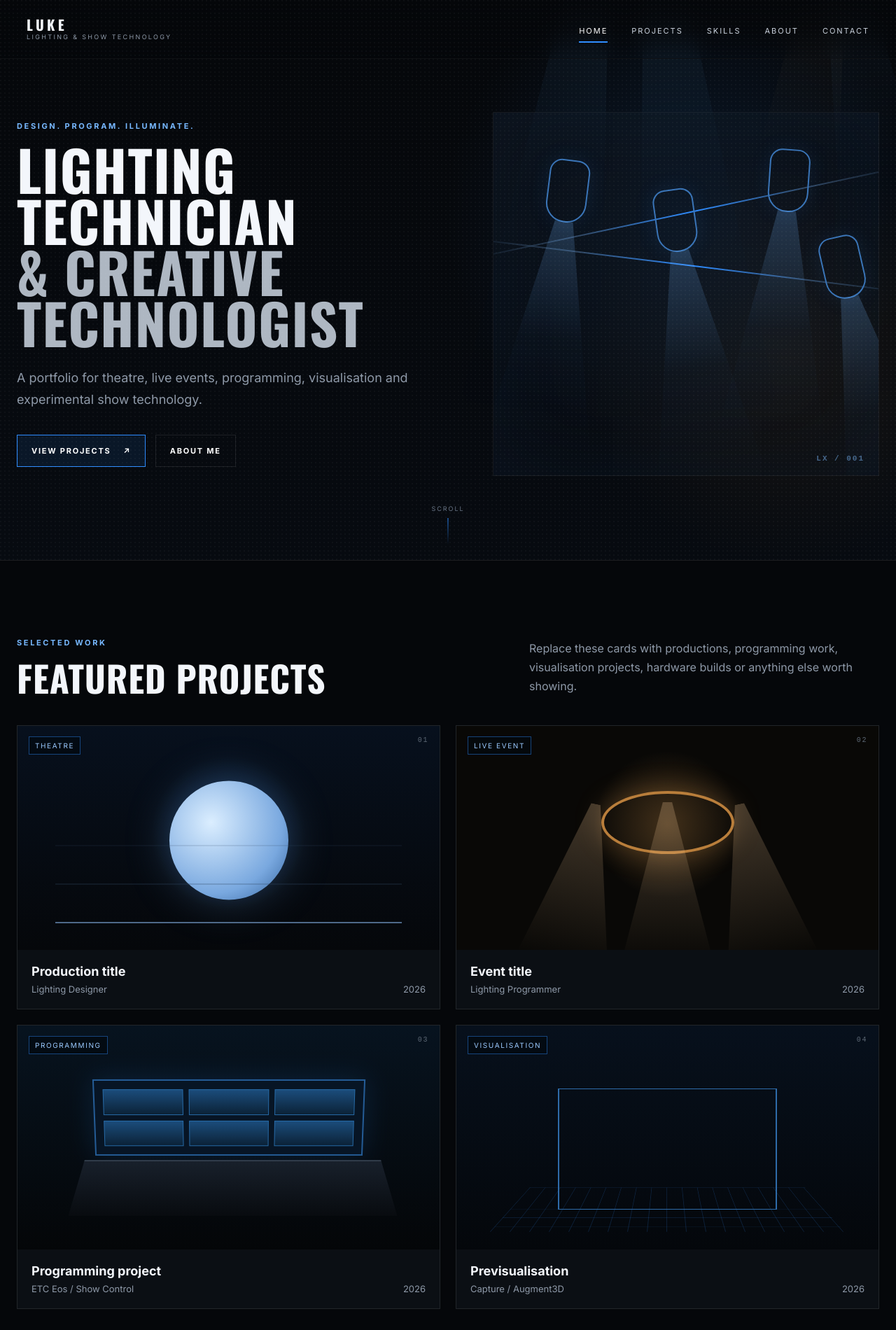
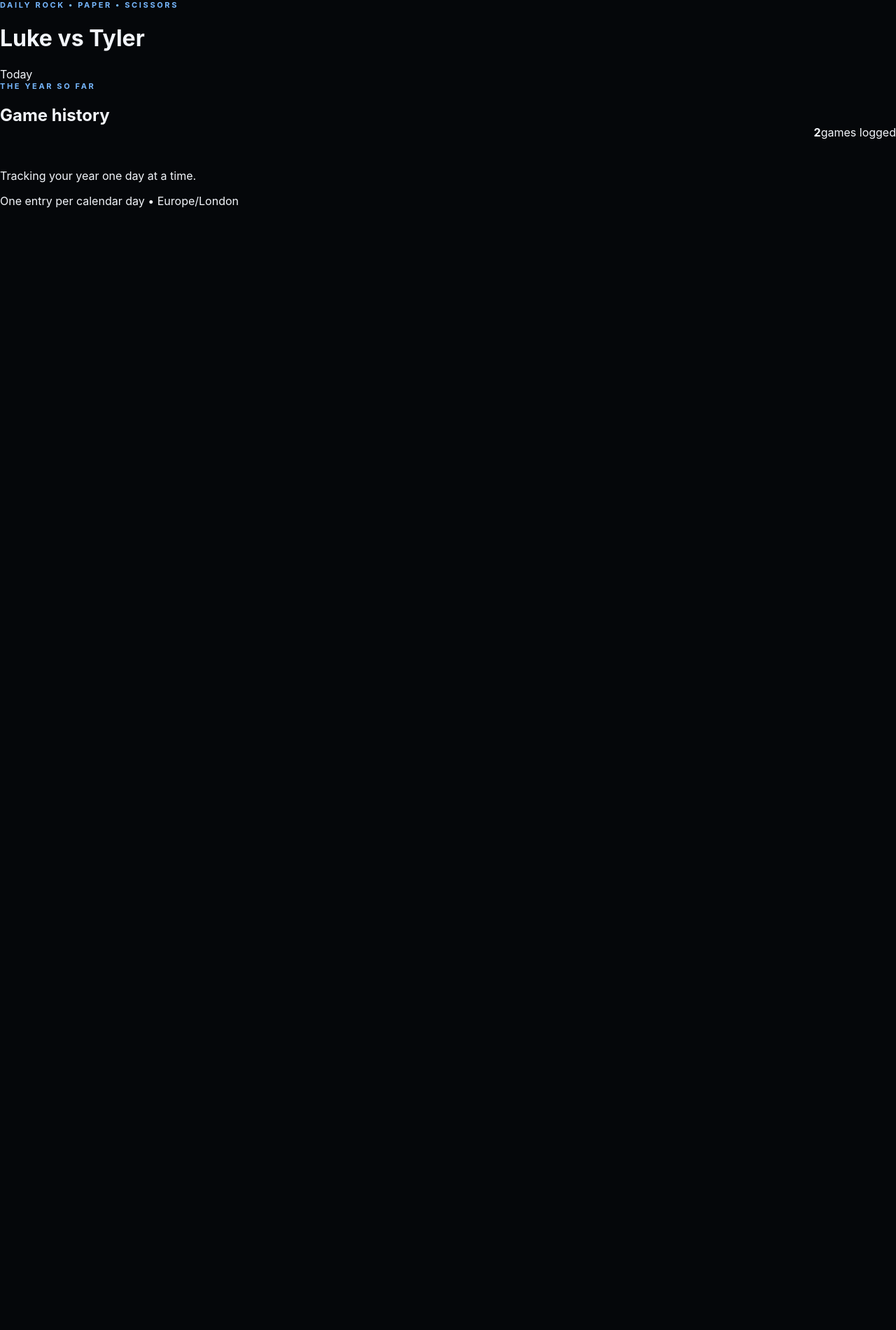
Before and after one commit to TheGingaCoder/letter-site, a plain HTML site: page index.html in a window 1280 px wide. Shown: the top 1900 px of the page at 70% size. After the commit the page ends 800 px from the top, so only its background shows below. Drawn offline with nearby package versions, Linux system fonts and the light colour scheme.

Commit message:
Turn site into daily rock paper scissors tracker

```diff
--- a/index.html
+++ b/index.html
@@ -1,224 +1,111 @@
 <!DOCTYPE html>
 <html lang="en">
 <head>
-  <meta charset="UTF-8">
-  <meta name="viewport" content="width=device-width, initial-scale=1.0">
-  <meta name="description" content="Luke's lighting and technical theatre portfolio.">
-  <meta name="theme-color" content="#05070a">
-  <title>Luke | Lighting Technician</title>
-  <link rel="preconnect" href="https://fonts.googleapis.com">
-  <link rel="preconnect" href="https://fonts.gstatic.com" crossorigin>
-  <link href="https://fonts.googleapis.com/css2?family=Inter:wght@400;500;600;700&family=Oswald:wght@500;600;700&display=swap" rel="stylesheet">
-  <link rel="stylesheet" href="styles.css">
+  <meta charset="UTF-8" />
+  <meta name="viewport" content="width=device-width, initial-scale=1.0" />
+  <meta name="theme-color" content="#0b0d12" />
+  <title>Luke vs Tyler — Daily RPS</title>
+  <link rel="stylesheet" href="styles.css" />
 </head>
 <body>
-  <div class="site-noise" aria-hidden="true"></div>
+  <main class="app-shell">
+    <header class="topbar">
+      <div>
+        <p class="eyebrow">DAILY ROCK • PAPER • SCISSORS</p>
+        <h1>Luke <span>vs</span> Tyler</h1>
+      </div>
+      <div class="date-chip" id="dateChip">Today</div>
+    </header>
 
-  <header class="site-header" id="top">
-    <a class="brand" href="#home" aria-label="Go to home">
-      <span class="brand-name">LUKE</span>
-      <span class="brand-role">LIGHTING &amp; SHOW TECHNOLOGY</span>
-    </a>
+    <section id="entryView" class="panel entry-panel" hidden>
+      <div class="status-dot"><span></span> Today is open</div>
+      <h2>Who won today?</h2>
+      <p class="muted">Choose one result. Once submitted, today is locked.</p>
 
-    <button class="menu-toggle" type="button" aria-expanded="false" aria-controls="site-nav" aria-label="Open navigation">
-      <span></span><span></span>
-    </button>
+      <div class="result-grid">
+        <button class="result-card luke" data-result="luke" type="button">
+          <span class="result-icon">L</span>
+          <span class="result-name">Luke Won</span>
+          <span class="result-sub">+1 Luke</span>
+        </button>
 
-    <nav class="site-nav" id="site-nav" aria-label="Primary navigation">
-      <a href="#home" class="active">Home</a>
-      <a href="#projects">Projects</a>
-      <a href="#skills">Skills</a>
-      <a href="#about">About</a>
-      <a href="#contact">Contact</a>
-    </nav>
-  </header>
+        <button class="result-card draw" data-result="draw" type="button">
+          <span class="result-icon">—</span>
+          <span class="result-name">Draw</span>
+          <span class="result-sub">+1 Draw</span>
+        </button>
 
-  <main>
-    <section class="hero" id="home">
-      <div class="hero-beams" aria-hidden="true">
-        <span class="beam beam-one"></span>
-        <span class="beam beam-two"></span>
-        <span class="beam beam-three"></span>
-        <span class="beam beam-four"></span>
+        <button class="result-card tyler" data-result="tyler" type="button">
+          <span class="result-icon">T</span>
+          <span class="result-name">Tyler Won</span>
+          <span class="result-sub">+1 Tyler</span>
+        </button>
       </div>
 
-      <div class="hero-grid container">
-        <div class="hero-copy reveal">
-          <p class="eyebrow">DESIGN. PROGRAM. ILLUMINATE.</p>
-          <h1>Lighting Technician <span>&amp; Creative Technologist</span></h1>
-          <p class="hero-intro">A portfolio for theatre, live events, programming, visualisation and experimental show technology.</p>
-          <div class="hero-actions">
-            <a class="button button-primary" href="#projects">View projects <span aria-hidden="true">↗</span></a>
-            <a class="button button-secondary" href="#about">About me</a>
-          </div>
+      <button id="skipButton" class="skip-button" type="button">Skip Day</button>
+    </section>
+
+    <section id="lockedView" class="panel locked-panel" hidden>
+      <div class="lock-row">
+        <div>
+          <p class="eyebrow">TODAY IS LOCKED</p>
+          <h2 id="lockedMessage">Result recorded</h2>
         </div>
-
-        <div class="hero-rig reveal" aria-label="Abstract lighting rig illustration">
-          <div class="rig-line rig-line-one"></div>
-          <div class="rig-line rig-line-two"></div>
-          <div class="fixture fixture-one"><span></span></div>
-          <div class="fixture fixture-two"><span></span></div>
-          <div class="fixture fixture-three"><span></span></div>
-          <div class="fixture fixture-four"><span></span></div>
-          <div class="rig-label">LX / 001</div>
-        </div>
+        <div class="lock-badge">✓</div>
       </div>
 
-      <a class="scroll-cue" href="#projects" aria-label="Scroll to projects">
-        <span>SCROLL</span>
-        <i></i>
-      </a>
+      <div class="scoreboard" aria-label="Scoreboard">
+        <article class="score-card luke-score">
+          <span class="score-label">LUKE</span>
+          <strong id="lukeScore">1</strong>
+          <span class="score-caption">wins</span>
+        </article>
+
+        <article class="score-card draw-score">
+          <span class="score-label">DRAW</span>
+          <strong id="drawScore">0</strong>
+          <span class="score-caption">games</span>
+        </article>
+
+        <article class="score-card tyler-score">
+          <span class="score-label">TYLER</span>
+          <strong id="tylerScore">1</strong>
+          <span class="score-caption">wins</span>
+        </article>
+      </div>
+
+      <div class="lead-line" id="leadLine">The score is tied.</div>
     </section>
 
-    <section class="section projects-section" id="projects">
-      <div class="container">
-        <div class="section-heading reveal">
-          <div>
-            <p class="eyebrow">SELECTED WORK</p>
-            <h2>Featured projects</h2>
-          </div>
-          <p class="section-summary">Replace these cards with productions, programming work, visualisation projects, hardware builds or anything else worth showing.</p>
+    <section class="panel history-panel">
+      <div class="section-heading">
+        <div>
+          <p class="eyebrow">THE YEAR SO FAR</p>
+          <h2>Game history</h2>
         </div>
+        <div class="played-count"><strong id="playedCount">2</strong><span>games logged</span></div>
+      </div>
 
-        <div class="project-grid">
-          <article class="project-card reveal">
-            <div class="project-visual stage-visual">
-              <span class="project-index">01</span>
-              <span class="project-tag">THEATRE</span>
-              <div class="stage-moon"></div>
-              <div class="stage-floor"></div>
-            </div>
-            <div class="project-copy">
-              <div>
-                <h3>Production title</h3>
-                <p>Lighting Designer</p>
-              </div>
-              <span>2026</span>
-            </div>
-          </article>
+      <div class="progress-track" aria-hidden="true"><div id="yearProgress" class="progress-fill"></div></div>
+      <p class="progress-text" id="progressText">Tracking your year one day at a time.</p>
 
-          <article class="project-card reveal">
-            <div class="project-visual live-visual">
-              <span class="project-index">02</span>
-              <span class="project-tag">LIVE EVENT</span>
-              <div class="live-ring"></div>
-              <div class="mini-beam mb-one"></div>
-              <div class="mini-beam mb-two"></div>
-              <div class="mini-beam mb-three"></div>
-            </div>
-            <div class="project-copy">
-              <div>
-                <h3>Event title</h3>
-                <p>Lighting Programmer</p>
-              </div>
-              <span>2026</span>
-            </div>
-          </article>
-
-          <article class="project-card reveal">
-            <div class="project-visual console-visual">
-              <span class="project-index">03</span>
-              <span class="project-tag">PROGRAMMING</span>
-              <div class="console-screen">
-                <i></i><i></i><i></i><i></i><i></i><i></i>
-              </div>
-              <div class="console-desk"></div>
-            </div>
-            <div class="project-copy">
-              <div>
-                <h3>Programming project</h3>
-                <p>ETC Eos / Show Control</p>
-              </div>
-              <span>2026</span>
-            </div>
-          </article>
-
-          <article class="project-card reveal">
-            <div class="project-visual visualiser-visual">
-              <span class="project-index">04</span>
-              <span class="project-tag">VISUALISATION</span>
-              <div class="grid-floor"></div>
-              <div class="wire-stage"></div>
-            </div>
-            <div class="project-copy">
-              <div>
-                <h3>Previsualisation</h3>
-                <p>Capture / Augment3D</p>
-              </div>
-              <span>2026</span>
-            </div>
-          </article>
-        </div>
-      </div>
+      <div id="historyList" class="history-list"></div>
     </section>
 
-    <section class="section toolkit-section" id="skills">
-      <div class="container toolkit-grid">
-        <div class="toolkit-copy reveal">
-          <p class="eyebrow">TOOLKIT</p>
-          <h2>Built around the tools used to make shows happen.</h2>
-          <p>This section is deliberately modular: add, remove or rename skills as your portfolio develops.</p>
-        </div>
-
-        <div class="skill-grid reveal">
-          <div class="skill"><span>EOS</span><small>Lighting control</small></div>
-          <div class="skill"><span>A3D</span><small>Augment3D</small></div>
-          <div class="skill"><span>CAP</span><small>Capture</small></div>
-          <div class="skill"><span>DMX</span><small>Control protocol</small></div>
-          <div class="skill"><span>sACN</span><small>Lighting network</small></div>
-          <div class="skill"><span>OSC</span><small>Show control</small></div>
-          <div class="skill"><span>UNI</span><small>Unity</small></div>
-          <div class="skill"><span>HW</span><small>Hardware projects</small></div>
-        </div>
-      </div>
-    </section>
-
-    <section class="section about-section" id="about">
-      <div class="container about-grid">
-        <div class="about-portrait reveal" aria-hidden="true">
-          <div class="portrait-glow"></div>
-          <div class="portrait-mark">L</div>
-          <span>PLACEHOLDER / PORTRAIT</span>
-        </div>
-
-        <div class="about-copy reveal">
-          <p class="eyebrow">ABOUT</p>
-          <h2>Technical thinking with a creative purpose.</h2>
-          <p class="large-copy">Use this section for a short introduction: who you are, what you enjoy doing, and the kind of work you want to make.</p>
-          <p>The design keeps the focus on your work rather than turning the page into a CV. Detailed credits, qualifications and downloadable documents can be added later if useful.</p>
-          <div class="about-facts">
-            <div><span>BASED</span><strong>United Kingdom</strong></div>
-            <div><span>FOCUS</span><strong>Lighting / Technical Theatre</strong></div>
-            <div><span>STATUS</span><strong>Open to new projects</strong></div>
-          </div>
-        </div>
-      </div>
-    </section>
-
-    <section class="section contact-section" id="contact">
-      <div class="container contact-grid reveal">
-        <div>
-          <p class="eyebrow">CONTACT</p>
-          <h2>Have a project in mind?</h2>
-        </div>
-        <div class="contact-copy">
-          <p>Replace this with the contact method you actually want public. You can also link to GitHub, LinkedIn or a downloadable CV here.</p>
-          <a class="button button-primary" href="mailto:your@email.com">your@email.com <span aria-hidden="true">↗</span></a>
-        </div>
-      </div>
-    </section>
+    <footer>One entry per calendar day • Europe/London</footer>
   </main>
 
-  <footer class="site-footer">
-    <div class="container footer-grid">
-      <a href="#top" class="footer-brand">LUKE / LX</a>
-      <p>Portfolio boilerplate — replace placeholder content with your own work.</p>
-      <div class="footer-links">
-        <a href="https://github.com/TheGingaCoder" target="_blank" rel="noreferrer">GitHub</a>
-        <a href="#home">Back to top ↑</a>
+  <div id="confirmModal" class="modal-backdrop" hidden>
+    <div class="modal" role="dialog" aria-modal="true" aria-labelledby="confirmTitle">
+      <p class="eyebrow">CONFIRM TODAY</p>
+      <h2 id="confirmTitle">Record result?</h2>
+      <p id="confirmText" class="muted">This cannot be changed again today.</p>
+      <div class="modal-actions">
+        <button id="cancelConfirm" class="secondary-button" type="button">Cancel</button>
+        <button id="acceptConfirm" class="primary-button" type="button">Confirm</button>
       </div>
     </div>
-  </footer>
+  </div>
 
   <script src="script.js"></script>
 </body>
```
